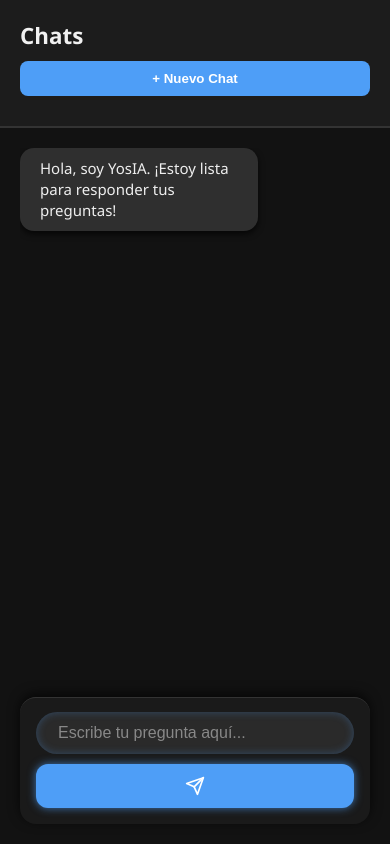
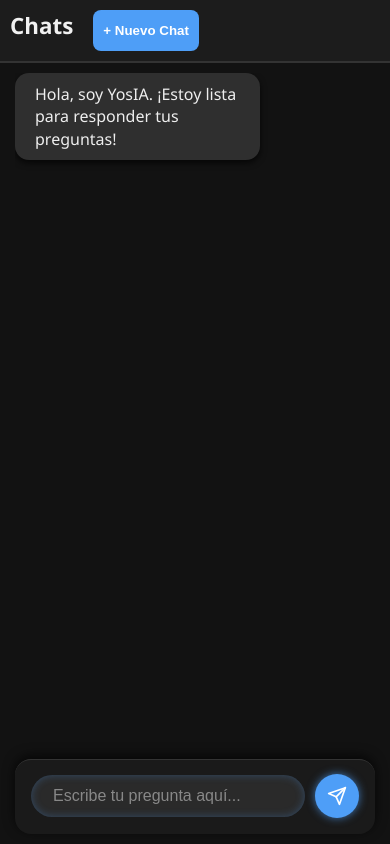
Before and after one commit to yosA11z/IA_real, a website: page chat.html in a window 390 px wide. Drawn offline with nearby package versions, Linux system fonts and the light colour scheme.

Commit message:
responsive2.0xd

```diff
--- a/chat.css
+++ b/chat.css
@@ -273,72 +273,96 @@ body {
 
 
 /* Diseño responsable*/
+/* Media query para tablets y pantallas medianas */
 @media (max-width: 1024px) {
   .contenedor {
-    padding: 30px 100px;
+    padding: 20px 40px;
+    height: auto;
   }
 }
 
+/* Media query para móviles */
 @media (max-width: 768px) {
   body {
     flex-direction: column;
+    height: 100vh;
   }
 
   .sidebar {
     width: 100%;
+    height: auto;
     flex-direction: row;
-    flex-wrap: wrap;
-    justify-content: space-between;
+    flex-wrap: nowrap;
+    overflow-x: auto;
     border-right: none;
     border-bottom: 2px solid #333;
+    padding: 10px;
   }
 
   .sidebar h2 {
-    width: 100%;
+    flex: 0 0 auto;
+    margin-right: 20px;
+    white-space: nowrap;
   }
 
   .sidebar button {
-    width: 100%;
-    margin-bottom: 10px;
+    flex: 0 0 auto;
+    margin-right: 10px;
+    margin-bottom: 0;
   }
 
   #listaChats {
     display: flex;
-    flex-wrap: wrap;
+    flex-wrap: nowrap;
+    overflow-x: auto;
     max-height: none;
-    overflow-x: auto;
+    padding: 0;
+    margin: 0;
   }
 
   #listaChats li {
+    flex: 0 0 auto;
+    margin-right: 10px;
+    margin-bottom: 0;
     width: auto;
-    flex: 0 0 auto;
+    white-space: nowrap;
   }
 
   .contenedor {
-    padding: 20px 20px;
-    height: auto;
-    flex: 1;
+    padding: 10px 15px;
+    flex: 1 1 auto;
+    height: calc(100vh - 80px);
+    display: flex;
+    flex-direction: column;
   }
 
   #chat {
-    max-height: 50vh;
+    flex: 1 1 auto;
+    max-height: none;
+    overflow-y: auto;
+    margin-bottom: 10px;
   }
 
   .entrada {
-    flex-direction: column;
+    flex-wrap: nowrap;
     gap: 10px;
   }
 
   .entrada input {
-    width: 100%;
+    flex: 1 1 auto;
+    min-width: 0;
+    font-size: 16px;
   }
 
   .entrada button {
-    width: 100%;
-    border-radius: 12px;
+    flex: 0 0 44px;
+    width: 44px;
+    height: 44px;
+    border-radius: 50%;
   }
 
   .mensaje {
     max-width: 90%;
+    font-size: 16px;
   }
 }
```
